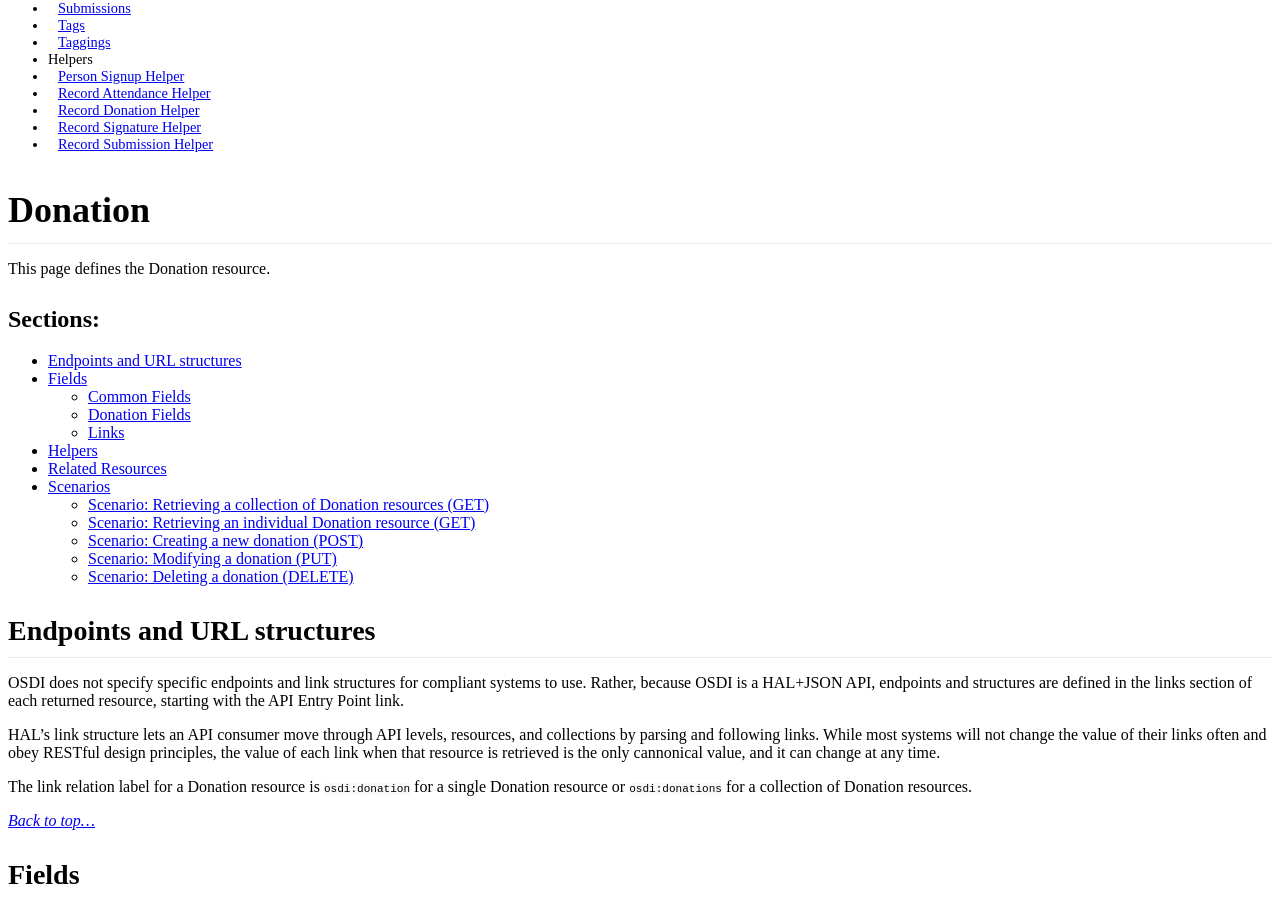
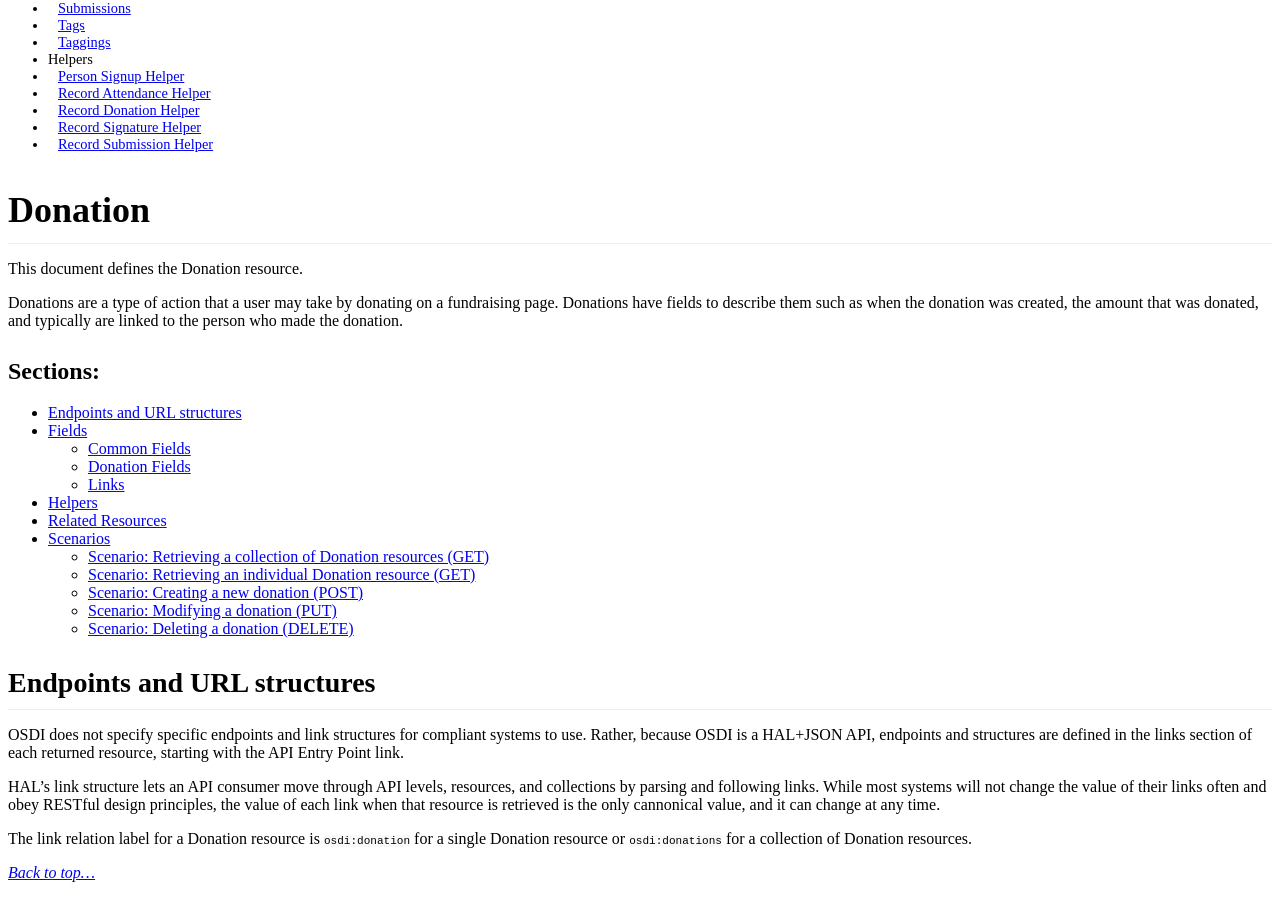
Before and after one commit to opensupporter/osdi-docs, a Jekyll site: the page built from donations.md, in a window 1280 px wide and 900 px high, scrolled down 392 px. Built offline with Jekyll 4.4.1, drawn with Linux system fonts in a browser that asks for light colours; a style sheet for code colours, icons or effects is not loaded; some of the changed lines change nothing that is shown.

Commit message:
small fixed

```diff
--- a/donations.md
+++ b/donations.md
@@ -5,7 +5,9 @@
 
 # Donation
 
-This page defines the Donation resource.
+This document defines the Donation resource.
+
+Donations are a type of action that a user may take by donating on a fundraising page. Donations have fields to describe them such as when the donation was created, the amount that was donated, and typically are linked to the person who made the donation.
 
 ### Sections:
 
@@ -94,17 +96,16 @@
 
 | Name                  | Description
 |-----------------------|--------------
-|[record_donation_helper](record_donation_helper.html)| Provides a simple method for adding a new donation and a new person to a system at the same time.
+|[record_donation_helper](record_donation.html)| Provides a simple method for adding a new donation and a new person to a system at the same time.
 
 
 ## Related Resources
 
 * [Record Donation Helper](record_donation.html)
 * [Fundraising Page](fundraising_pages.html)
-* [Person](people.md)
+* [Person](people.html)
 
 
-## Scenarios
 
 ## Scenarios
 
```
